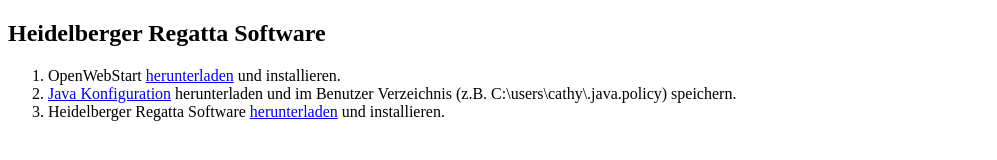
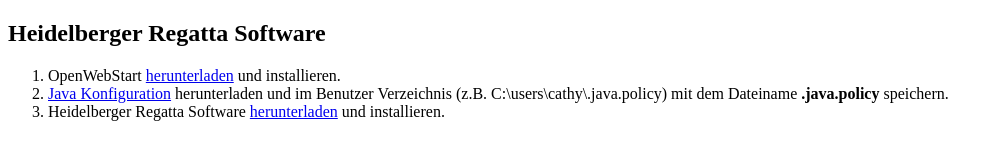
Before and after one commit to Heidelberger-Regattaverband/download, a plain HTML site: page index.html in a window 1280 px wide. Shown: the whole page, without its empty margins (0-997 px from the left). Drawn offline with Linux system fonts and the light colour scheme.

Commit message:
Creating site for 1.0.0-SNAPSHOT

```diff
--- a/index.html
+++ b/index.html
@@ -8,7 +8,7 @@
     <h2>Heidelberger Regatta Software</h2>
     <ol>
       <li>OpenWebStart <a href="https://openwebstart.com/download/" target="_blank">herunterladen</a> und installieren.</li>
-      <li><a href="java.policy" download=".java.policy">Java Konfiguration</a> herunterladen und im Benutzer Verzeichnis (z.B. C:\users\cathy\.java.policy) speichern.</li>
+      <li><a href="java.policy" download=".java.policy">Java Konfiguration</a> herunterladen und im Benutzer Verzeichnis (z.B. C:\users\cathy\.java.policy) mit dem Dateiname <b>.java.policy</b> speichern.</li>
       <li>Heidelberger Regatta Software <a href="regatta-hd.jnlp" download="regatta-hd.jnlp">herunterladen</a> und installieren.</li>
   </ol>
   </body>
```
